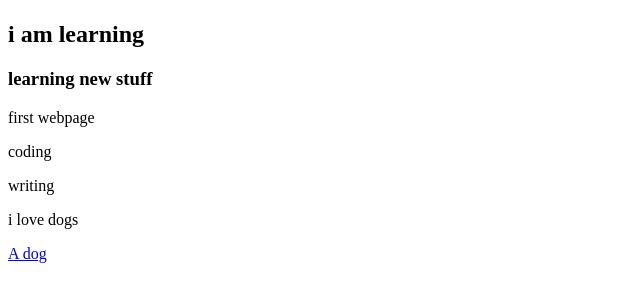
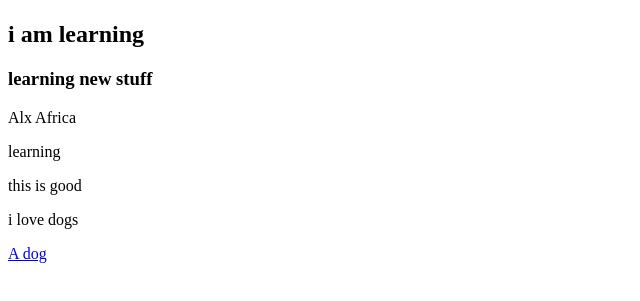
Before and after one commit to moon01hub/My_First_Portfolio, a plain HTML site: page html_basic/base_index.html in a window 1280 px wide. Shown: the part 59-360 px from the top of the page, without its empty margins (0-640 px from the left). Drawn offline with Linux system fonts and the light colour scheme.

```diff
--- a/html_basic/base_index.html
+++ b/html_basic/base_index.html
@@ -9,10 +9,10 @@
     <h1>good</h1>
     <h2>i am learning</h2>
     <h3>learning new stuff</h3>
-    <p>first webpage</p>
-    <p>coding</p>
-    <p>writing</p>
-    <p>i love dogs</p>
+  <p>Alx Africa</p>
+  <p>learning</p>
+  <p>this is good</p>
+  <p>i love dogs</p>
     <a href="https://www.barkingdogimages.com/"> A dog</a>
 </body>
 </html>
```
